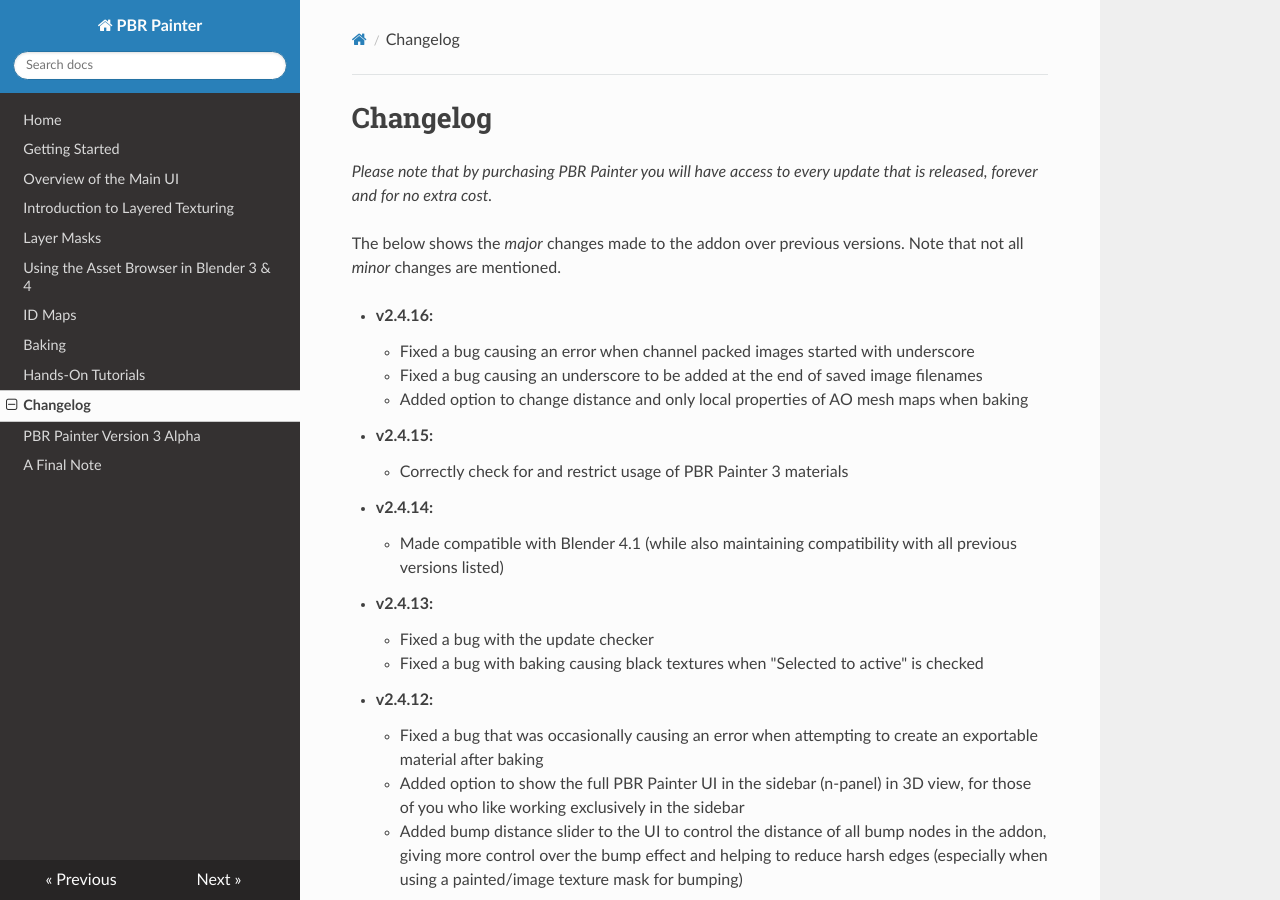
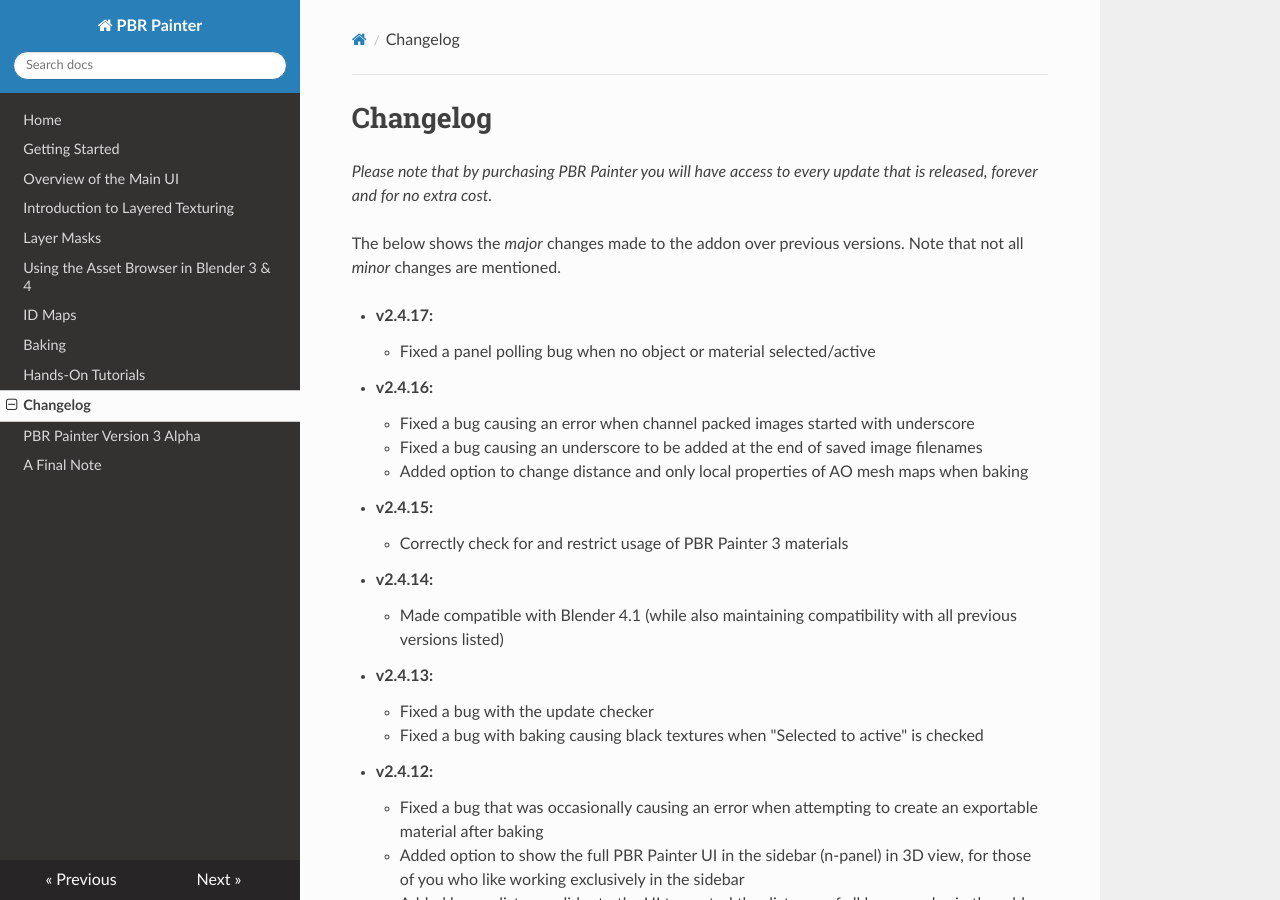
Before and after one commit to pbrpainter/pbr-painter-doc, an MkDocs documentation site: the page built from docs/change_log.md, in a window 1280 px wide and 900 px high. Built offline with MkDocs 1.6.1, drawn with Linux system fonts in a browser that asks for light colours; nearby versions of some CDN libraries.

Commit message:
Update to v2.4.17

```diff
--- a/docs/change_log.md
+++ b/docs/change_log.md
@@ -4,6 +4,8 @@
 The below shows the _major_ changes made to the addon over previous versions. Note that not all _minor_ changes are mentioned.
 
 
+- __v2.4.17:__
+	- Fixed a panel polling bug when no object or material selected/active
 - __v2.4.16:__
 	- Fixed a bug causing an error when channel packed images started with underscore
 	- Fixed a bug causing an underscore to be added at the end of saved image filenames
```
Also changed, not shown: docs/index.md (+1 -1 lines).
